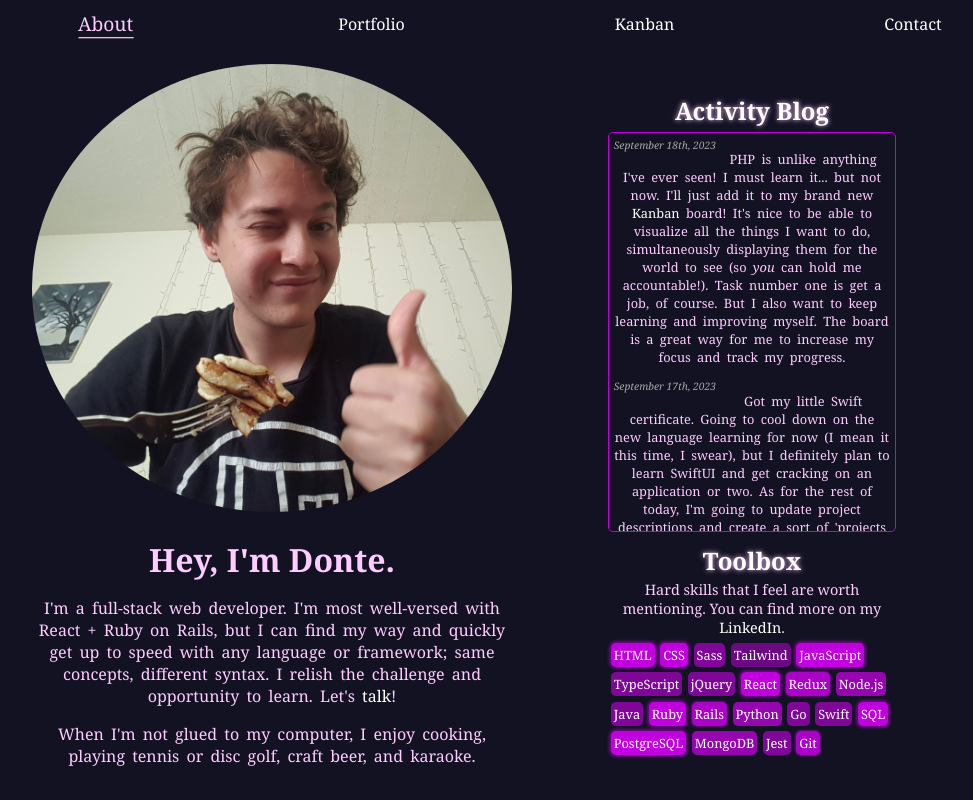
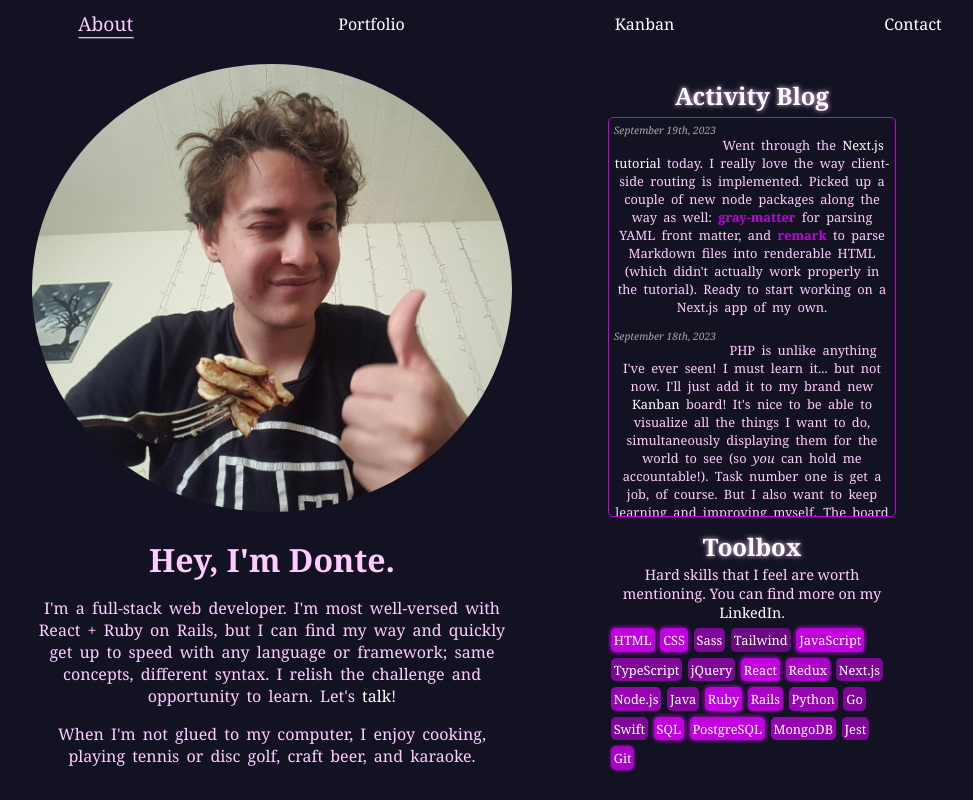
Before and after one commit to dawnteigh/dawnteigh.github.io, a React (Create React App) app: page /#/ in a window 1280 px wide. Shown: the whole page, without its empty margins (128-1101 px from the left). Built offline with nearby package versions, Linux system fonts and the light colour scheme.

Commit message:
9/19 entry + Next.js

```diff
--- a/src/App.css
+++ b/src/App.css
@@ -144,6 +144,9 @@ button:hover {
   word-spacing: normal;
 }
 
+.activity b {
+  color: #c100df;
+}
 
 .entry-pic {
   float: right;
--- a/src/data/activity.js
+++ b/src/data/activity.js
@@ -1,4 +1,8 @@
 export const activity = [
+  {
+    date: "September 19th, 2023",
+    entry: `Went through the <a href="https://nextjs.org/learn/basics/create-nextjs-app" target="_blank">Next.js tutorial</a> today. I really love the way client-side routing is implemented. Picked up a couple of new node packages along the way as well: <b>gray-matter</b> for parsing YAML front matter, and <b>remark</b> to parse Markdown files into renderable HTML (which didn't actually work properly in the tutorial). Ready to start working on a Next.js app of my own.`
+  },
   {
     date: "September 18th, 2023",
     entry: `PHP is unlike anything I've ever seen! I must learn it... but not now. I'll just add it to my brand new <a href="#/kanban">Kanban</a> board! It's nice to be able to visualize all the things I want to do, simultaneously displaying them for the world to see (so <em>you</em> can hold me accountable!). Task number one is get a job, of course. But I also want to keep learning and improving myself. The board is a great way for me to increase my focus and track my progress.`
@@ -13,7 +17,7 @@ export const activity = [
   },
   {
     date: "September 15th, 2023",
-    entry: `Hit the end of the Go course. I like how you can add a struct to the fields of another struct to anonymously access the fields of the first struct through the second struct (I found that lesson to be particularly inSTRUCTive). Was that confusing? How about this then: <em>constant</em> variables in Swift are declared using the <em>let</em> keyword. Hi, JavaScript developer here, WHAT?! Yes, I'm learning how to be a Swiftie (is that the right term?), capitalizing on the ol' <a href='https://github.com/Codecademy/docs'>Codecademy</a> free trial that ends on the 20th. Now I am become dev, the collector of programming languages.`
+    entry: `Hit the end of the Go course. I like how you can add a struct to the fields of another struct to anonymously access the fields of the first struct through the second struct (I found that lesson to be particularly inSTRUCTive). Was that confusing? How about this then: <em>constant</em> variables in Swift are declared using the <em>let</em> keyword. Hi, JavaScript developer here, WHAT?! Yes, I'm learning how to be a Swiftie (is that the right term?), capitalizing on the ol' <a href='https://www.codecademy.com/learn' target="_blank">Codecademy</a> free trial that ends on the 20th. Now I am become dev, the collector of programming languages.`
   },
   {
     date: "September 14th, 2023",
@@ -21,7 +25,7 @@ export const activity = [
   },
   {
     date: "September 13th, 2023",
-    entry: `Finished the first of <a href='https://github.com/Codecademy/docs'>Codecademy</a>'s courses on Go. The whole time I was thinking things like "Where are the loops?", "What about arrays?", and "How am I almost done with this already?". Well now I know. There's more! Going to dive into Loops, Arrays, Maps, and something called Structs tomorrow. Should be fun. While I was working through the material, I noticed that the code blocks in the lecture portions for some reason had white backgrounds, which matched the background of the container element and rendered some of the text unreadable (selecting barely helped). My first thought was <em>somebody somewhere has goofed</em>, but then I thought to just open the browser's dev tools and change the element's background to black myself. Look at me, I'm a web developer!`
+    entry: `Finished the first of <a href='https://www.codecademy.com/learn' target="_blank">Codecademy</a>'s courses on Go. The whole time I was thinking things like "Where are the loops?", "What about arrays?", and "How am I almost done with this already?". Well now I know. There's more! Going to dive into Loops, Arrays, Maps, and something called Structs tomorrow. Should be fun. While I was working through the material, I noticed that the code blocks in the lecture portions for some reason had white backgrounds, which matched the background of the container element and rendered some of the text unreadable (selecting barely helped). My first thought was <em>somebody somewhere has goofed</em>, but then I thought to just open the browser's dev tools and change the element's background to black myself. Look at me, I'm a web developer!`
   },
   {
     date: "September 12th, 2023",
@@ -29,7 +33,7 @@ export const activity = [
   },
   {
     date: "September 11th, 2023",
-    entry: `Nothing too big to take away from today. I am a little more clear on when to merge and when to rebase with Git, but most everything else was just review. Last part of the course has me making a contribution to the <a href='https://github.com/Codecademy/docs'>Codecademy Docs</a> on Github. I'm going to try to get that done tomorrow, but I also will be attending a couple of virtual events as part of Flatiron's Career Week, as well as an in-person Dallas Software Developers meetup. Should be an exciting, busy day.`
+    entry: `Nothing too big to take away from today. I am a little more clear on when to merge and when to rebase with Git, but most everything else was just review. Last part of the course has me making a contribution to the <a href='https://github.com/Codecademy/docs' target="_blank">Codecademy Docs</a> on Github. I'm going to try to get that done tomorrow, but I also will be attending a couple of virtual events as part of Flatiron's Career Week, as well as an in-person Dallas Software Developers meetup. Should be an exciting, busy day.`
   },
   {
     date: "September 10th, 2023",
--- a/src/data/skills.js
+++ b/src/data/skills.js
@@ -34,6 +34,10 @@ export const skills = [
   {
     skill: "Redux",
     level: "four"
+  },
+  {
+    skill: "Next.js",
+    level: "two"
   },
   {
     skill: "Node.js",
--- a/src/data/tasks.js
+++ b/src/data/tasks.js
@@ -29,7 +29,7 @@ export const tasks = [
   },
   {
     desc: "Build an application using Next.js",
-    status: "backlog"
+    status: "in progress"
   },
   {
     desc: "Learn Angular and use it in a project",
```
